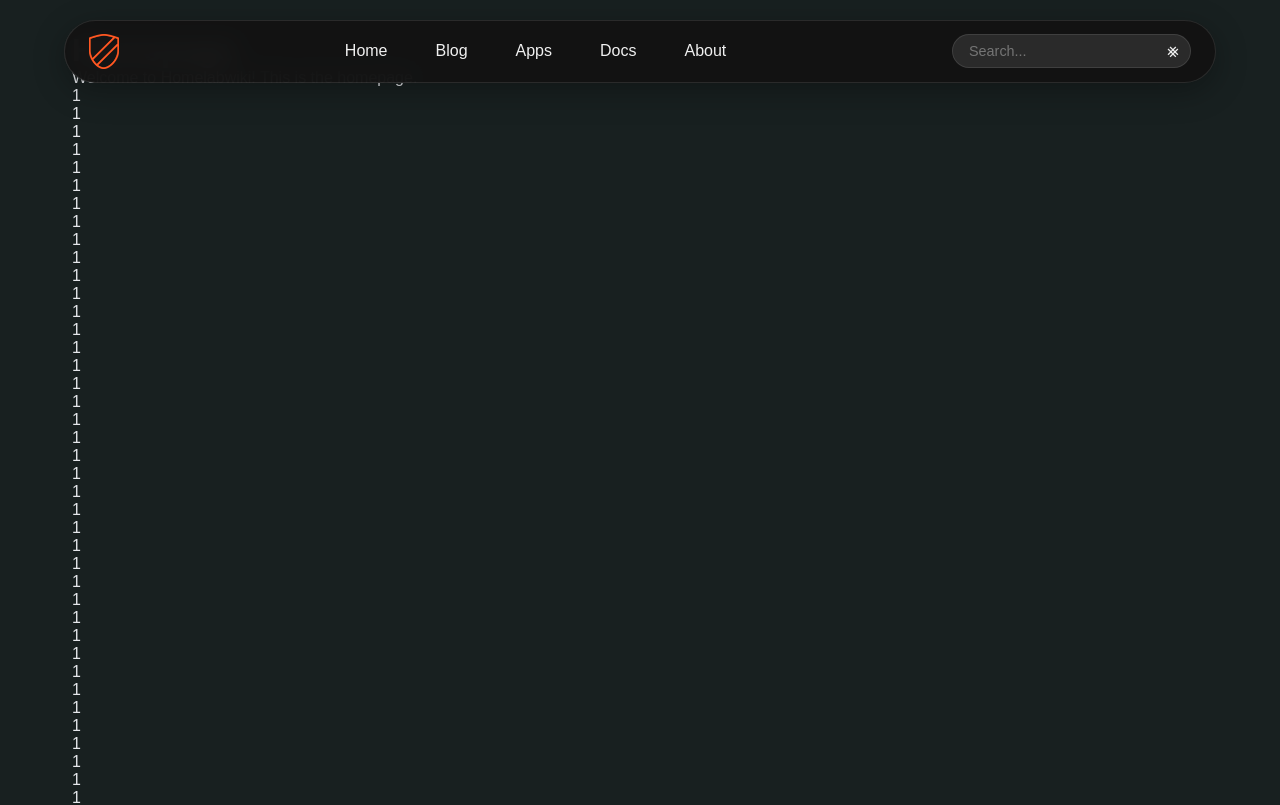
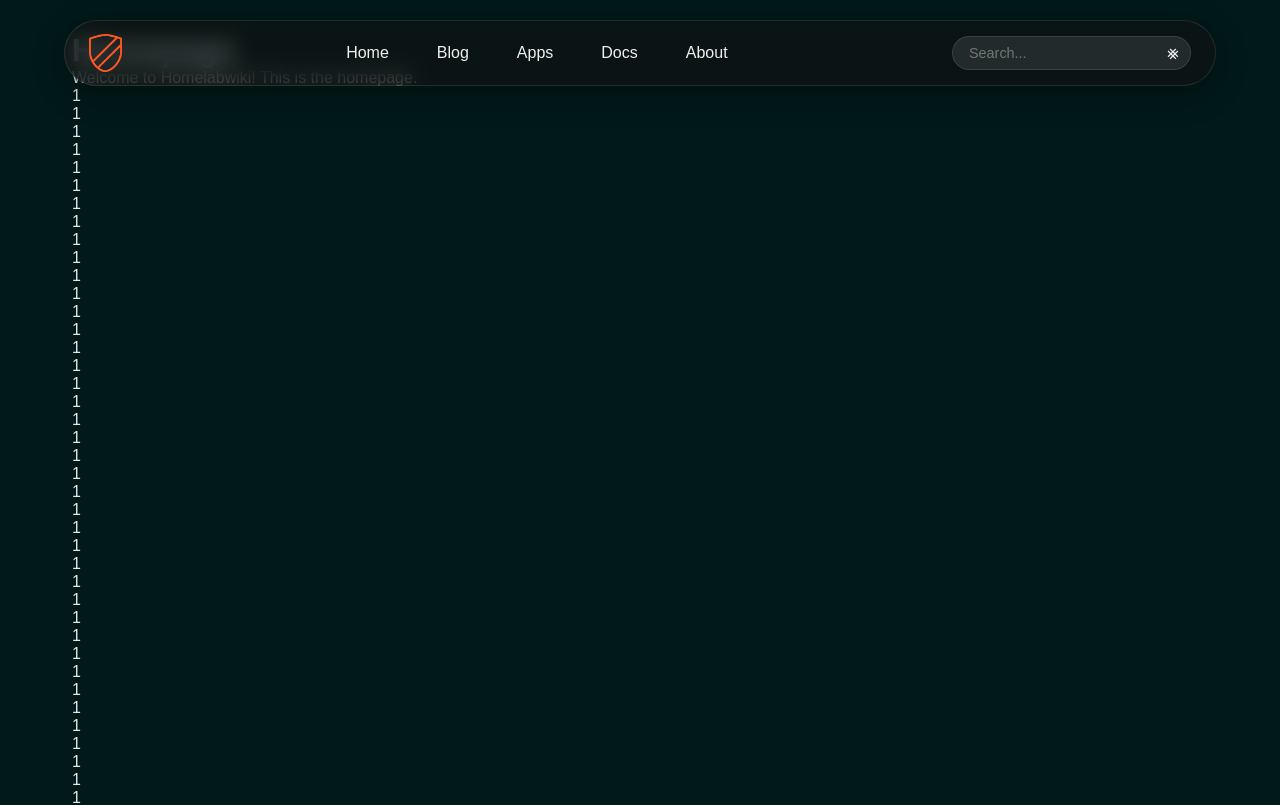
Before and after one commit to PollakDEV/HomelabWiki-React, a React (Vite) app: page / in a window 1280 px wide. Shown: the top 805 px of the page. Built offline with nearby package versions, Linux system fonts and the light colour scheme.

Commit message:
Updated navbar, and AboutMe

```diff
--- a/src/components/Navbar.css
+++ b/src/components/Navbar.css
@@ -1,6 +1,6 @@
 /* Navbar.css */
 :root {
-    --nav-bg: rgba(18, 18, 18, 0.95);
+  --nav-bg: rgba(18, 18, 18, 0.6);
   --text-primary: #f0f0f0;
   --accent: #00ff88;
   --nav-border: rgba(255, 255, 255, 0.1);
@@ -36,19 +36,10 @@
   margin: 0 auto;
 }
 
-  .navbar-brand {
-    display: flex;
-    align-items: center;
-    gap: 8px;
-    font-size: 1.8rem;
-    font-weight: 600;
-    color: var(--text-primary);
-    text-decoration: none;
-  }
-
 .navbar-logo {
-    height: 35px;
+  height: 38px;
   width: auto;
+  display: block;
 }
 
 .nav-links {
@@ -170,7 +161,6 @@
   max-height: 0;
   overflow: hidden;
   transition: all 0.4s cubic-bezier(0.4, 0, 0.2, 1);
-    /* Remove all border-related properties */
   box-shadow: none;
 }
 
@@ -199,11 +189,11 @@
   background: rgba(0, 255, 136, 0.1);
 }
 
-  @media (max-width: 768px) {
+@media (max-width: 860px) {
   .navbar {
     top: 10px;
     width: 88%;
-      padding: 0.8rem 1rem;
+    padding: 0.6rem 1rem;
   }
 
   .nav-links {
--- a/src/components/Navbar.tsx
+++ b/src/components/Navbar.tsx
@@ -49,7 +49,7 @@ const Navbar = () => {
   return (
     <nav className={`navbar ${isScrolled ? 'hidden' : ''}`}>
       <div className="navbar-container">
-        <Link to="/" className="navbar-brand">
+        <Link to="/">
           <img
             src="src/assets/logo-main.png"
             alt="Logo"
@@ -62,8 +62,7 @@ const Navbar = () => {
             <button
               className={`hamburger ${isMenuOpen ? 'active' : ''}`}
               onClick={() => setIsMenuOpen(!isMenuOpen)}
-              aria-label="Toggle menu"
-            >
+              aria-label="Toggle menu">
               <span className="hamburger-line top"></span>
               <span className="hamburger-line middle"></span>
               <span className="hamburger-line bottom"></span>
--- a/src/global.css
+++ b/src/global.css
@@ -6,7 +6,7 @@
     --clr-background: #182020;      /* Lighter Emerald */
     --clr-text: #E5E7EB;        /* Gray-200 */
     --clr-text-light: #9CA3AF;  /* Gray-400 */
-    --clr-background-light: #181820 /* Gray-900 */
+    --clr-background: #021919; /* Gray-900 */
   }
   /* Base Styles */
   * {
--- a/src/pages/AboutMe.css
+++ b/src/pages/AboutMe.css
@@ -1,8 +1,3 @@
-:root {
-    --dark: #0A0A2E;
-    --light: #F4F4FE;
-}
-
 html, body {
     margin: 0;
     padding: 0;
@@ -24,7 +19,7 @@ html, body {
     color: #fff;
     overflow: hidden;
     transition: opacity 1s;
-    z-index: 1000;
+    z-index: 900;
 }
 
 .terminal-header {
@@ -73,16 +68,22 @@ html, body {
     color: #ff4444;
 }
 
+@media (max-width: 640px) {
+    #terminal-section {
+      margin-top: 50px;
+    }
+
+    #terminal {
+      font-size: 0.7rem;
+      white-space: pre-wrap;
+    }
+  }
+
     /* Content Section */
-    /* Content Section */
-
-/* #content-section {
-    display: none;
-} */
 
 .hero {
     text-align: center;
-    padding: 4rem 0;
+    padding: 12rem 0;
     opacity: 0;
     animation: fadeIn 1s forwards;
     animation-delay: 0.5s;
@@ -93,7 +94,8 @@ html, body {
 }
 
 .hero h1 {
-    font-size: 3.5rem;
+    font-size: 4rem;
+    margin-top: 100px;
     margin-bottom: 1rem;
     background: linear-gradient(to right, var(--clr-secoundary), var(--clr-accent));
     background-clip: text;
@@ -101,7 +103,6 @@ html, body {
     -webkit-text-fill-color: transparent;
 }
 
-    /* Skills section*/
     /* Skills section*/
 .skills-grid {
     display: grid;
@@ -155,6 +156,17 @@ html, body {
     background: rgba(255, 255, 255, 0.3);
     animation: progressGlow 1.5s infinite;
 }
+
+
+@media (max-width: 768px) {
+    .skills-grid {
+      grid-template-columns: 1fr;
+      gap: 1rem;
+      padding: 0px; /* Add horizontal padding */
+      width: calc(100% - 24px); /* Compensate for padding */
+      margin: 0 auto; /* Center the grid */
+    }
+  }
 
 @keyframes skillAppear {
     from {
--- a/src/pages/AboutMe.tsx
+++ b/src/pages/AboutMe.tsx
@@ -1,14 +1,19 @@
-import { useEffect } from 'react';
+import { useEffect, useState, useRef } from 'react';
 import './AboutMe.css';
 import '../global.css';
 
 const AboutMe = () => {
+  const [isMobile, setIsMobile] = useState(false);
+  const isProcessing = useRef(false);
+  const animationQueue = useRef<Promise<void>>(Promise.resolve());
+
   useEffect(() => {
+    const checkMobile = () => setIsMobile(/Mobi|Android/i.test(navigator.userAgent));
+    checkMobile();
+
     const terminal = document.getElementById('terminal');
     const terminalSection = document.getElementById('terminal-section');
     const contentSection = document.getElementById('content-section');
-
-    let isProcessing = false;
 
     async function typeText(text: string, speed = 40, elementClass = 'terminal-command') {
       if (!terminal) return;
@@ -23,9 +28,14 @@ const AboutMe = () => {
     }
 
     async function startTerminalAnimation() {
-      if (isProcessing || !terminalSection || !contentSection || !terminal) return;
-      isProcessing = true;
+      if (!terminalSection || !contentSection || !terminal) return;
 
+      // Clear previous content
+      terminal.textContent = '';
+      isProcessing.current = true;
+
+      // Wrap animation steps in queue
+      animationQueue.current = animationQueue.current.then(async () => {
         // Initial command
         await typeText('./portfolio.sh');
         await new Promise(resolve => setTimeout(resolve, 1000));
@@ -56,25 +66,44 @@ const AboutMe = () => {
         // Transition
         terminalSection.classList.add('hidden');
         contentSection.style.display = 'block';
+      }).finally(() => {
+        isProcessing.current = false;
+      });
+    }
+
+    function handleActivation() {
+      if (isProcessing.current || !terminal) return;
+      startTerminalAnimation();
+
+      // Remove listeners
+      document.removeEventListener('keypress', handleKeyPress);
+      terminal.removeEventListener('click', handleActivation);
     }
 
     function handleKeyPress(e: KeyboardEvent) {
-      if (e.key === 'Enter' && terminal) {
-        terminal.textContent = '$ ';
-        startTerminalAnimation();
-        document.removeEventListener('keypress', handleKeyPress);
+      if (e.key === 'Enter') {
+        handleActivation();
       }
     }
 
     if (terminal) {
-      terminal.textContent = 'Press Enter to continue...';
+      terminal.textContent = isMobile ? 'Tap here to continue...' : 'Press Enter to continue...';
+
+      if (isMobile) {
+        terminal.style.cursor = 'pointer';
+        terminal.addEventListener('click', handleActivation);
+      } else {
         document.addEventListener('keypress', handleKeyPress);
+      }
     }
 
     return () => {
       document.removeEventListener('keypress', handleKeyPress);
+      if (terminal) {
+        terminal.removeEventListener('click', handleActivation);
+      }
     };
-  }, []);
+  }, [isMobile]);
 
   useEffect(() => {
     const projectCards = document.querySelectorAll<HTMLElement>('.project-card');
```
Lines whose indentation alone changed are shown as unchanged.
